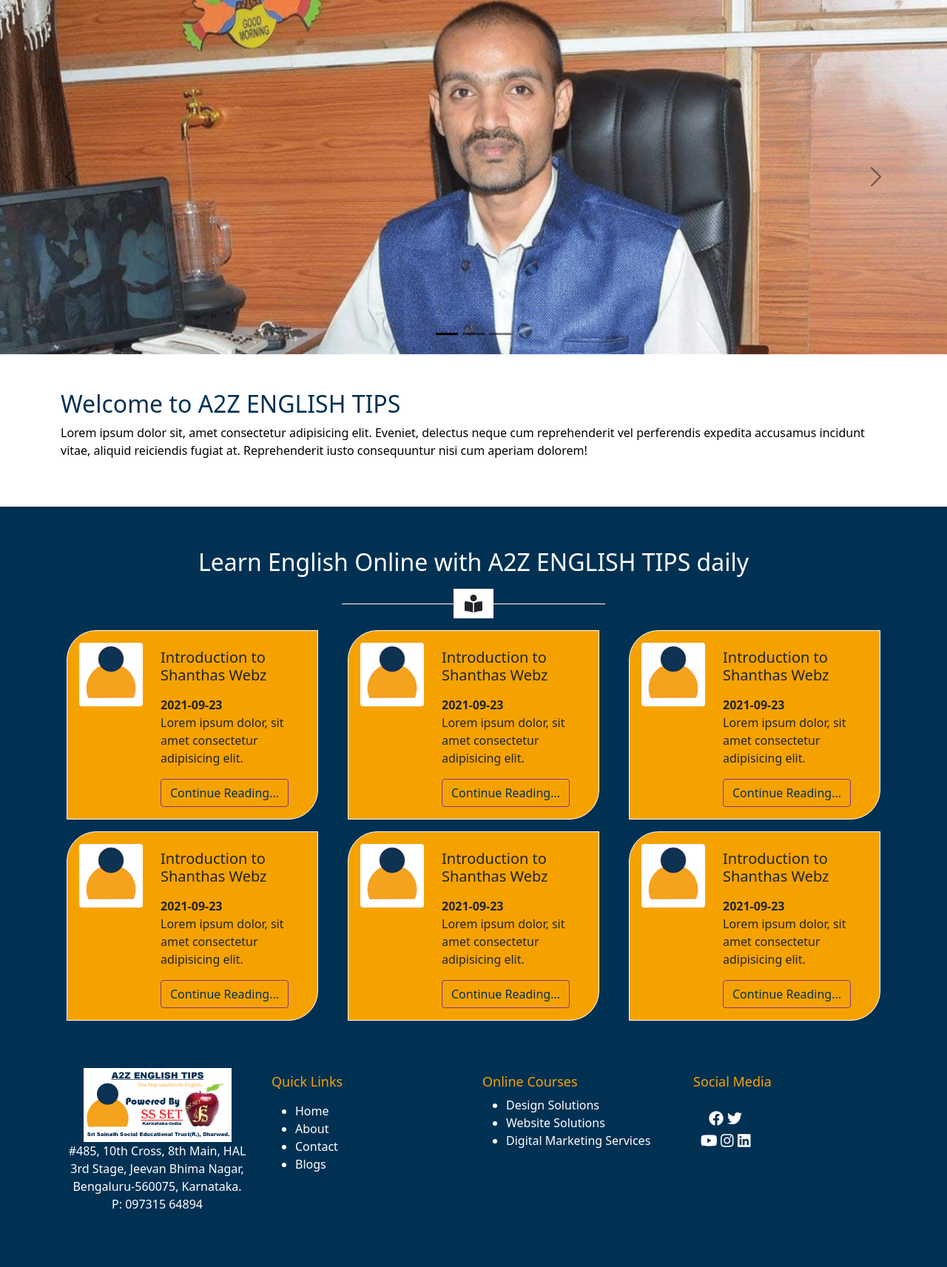
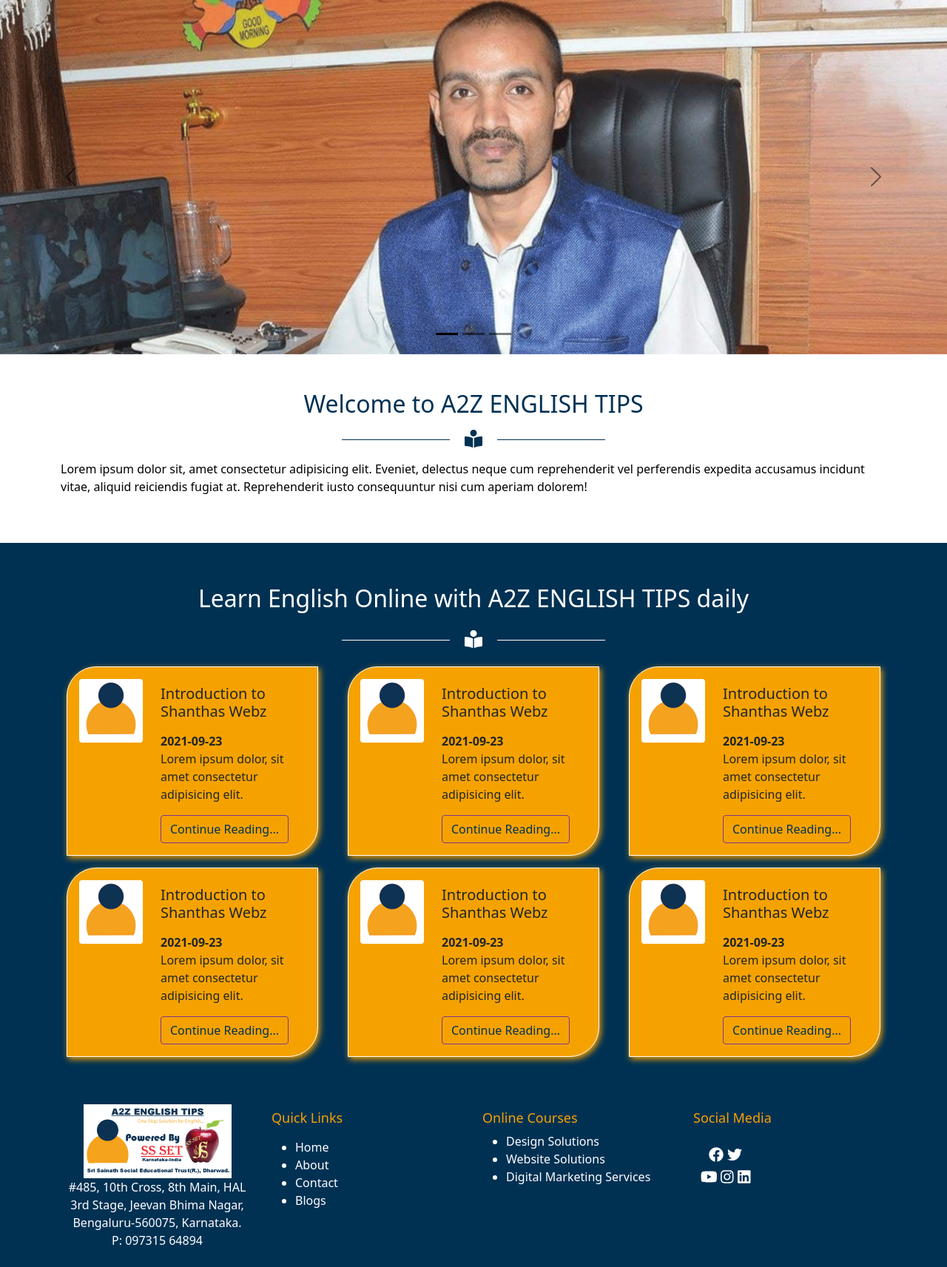
Before and after one commit to kotreshrnaik/a2zenglish, a CodeIgniter 4 app: the page made by app/Views/home_view.php in a window 1280 px wide. Shown: the part 159-1872 px from the top of the page at 74% size. Before the commit the page ends 1793 px from the top, so only its background shows below. Run offline with PHP 8.4 and a stand-in for CodeIgniter, Linux system fonts and the light colour scheme; the template is opened without the code that fills it, so the values that code supplies are empty; some libraries are stand-ins or nearby versions.

Commit message:
book icon updated

```diff
--- a/app/Views/home_view.php
+++ b/app/Views/home_view.php
@@ -39,7 +39,16 @@
         <div class="row">
             <div class="col-md-12">
 
-                <h2>Welcome to A2Z ENGLISH TIPS</h2>
+                <h2 class="text-center">Welcome to A2Z ENGLISH TIPS</h2>
+                <div class="row">
+            <div class="col-md-4"></div>
+            <div class="col-md-4">
+                <h4 class="side-line text-center">
+                    <span class="line"><i class="fas fa-book-reader"></i></span>
+                </h4>
+            </div>
+            <div class="col-md-4"></div>
+        </div>
                 <P>Lorem ipsum dolor sit, amet consectetur adipisicing elit. Eveniet, delectus neque cum reprehenderit vel perferendis expedita accusamus incidunt vitae, aliquid reiciendis fugiat at. Reprehenderit iusto consequuntur nisi cum aperiam dolorem!</P>
             </div>
         </div>
```
Also changed, not shown: public/assets/scss/style.css, public/assets/scss/style.scss.
